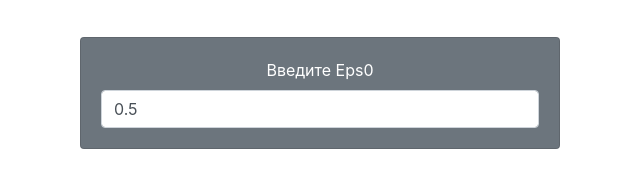
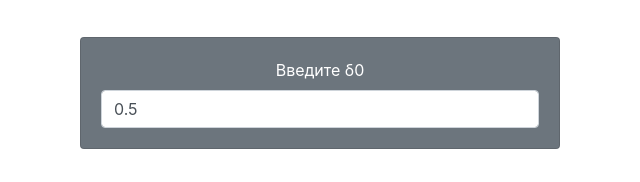
Before and after one commit to KipDurron/Compression, a plain HTML site: page core/Graphs.html in a window 1280 px wide. Shown: the part 288-470 px from the top of the page, 5-645 px from the left. Drawn offline with Linux system fonts and the light colour scheme.

Commit message:
was fixed greek char

```diff
--- a/core/Graphs.html
+++ b/core/Graphs.html
@@ -42,7 +42,7 @@
     <div class="col-sm">
         <div class="card text-white bg-secondary mb-3" style="max-width: 30rem;">
             <div class="card-body">
-                <label for="eps0">Введите Eps0</label>
+                <label for="eps0">Введите <span >&#948;</span>0</label>
                 <input name="amount" type="text" class="form-control" id="eps0" value="0.5">
             </div>
         </div>
```
